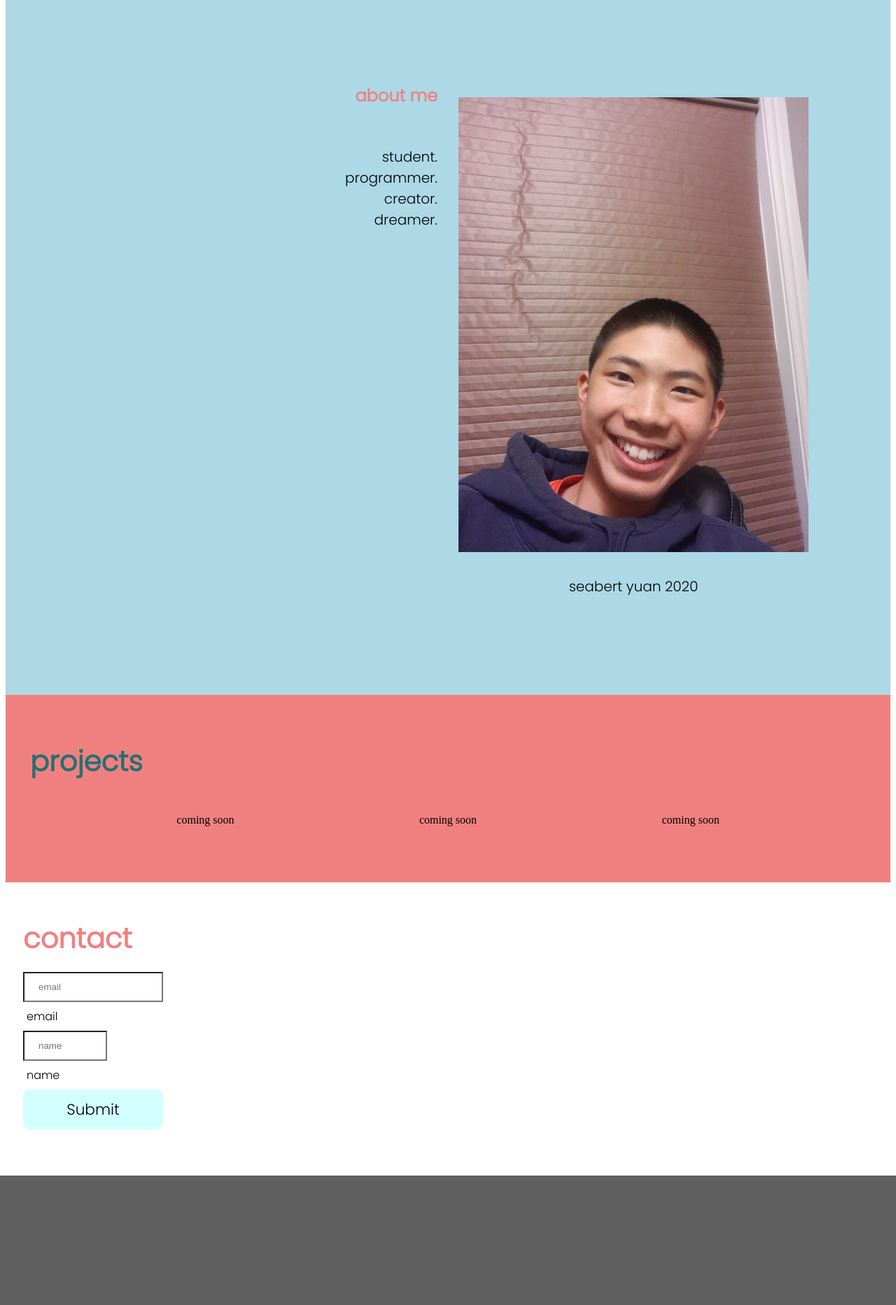
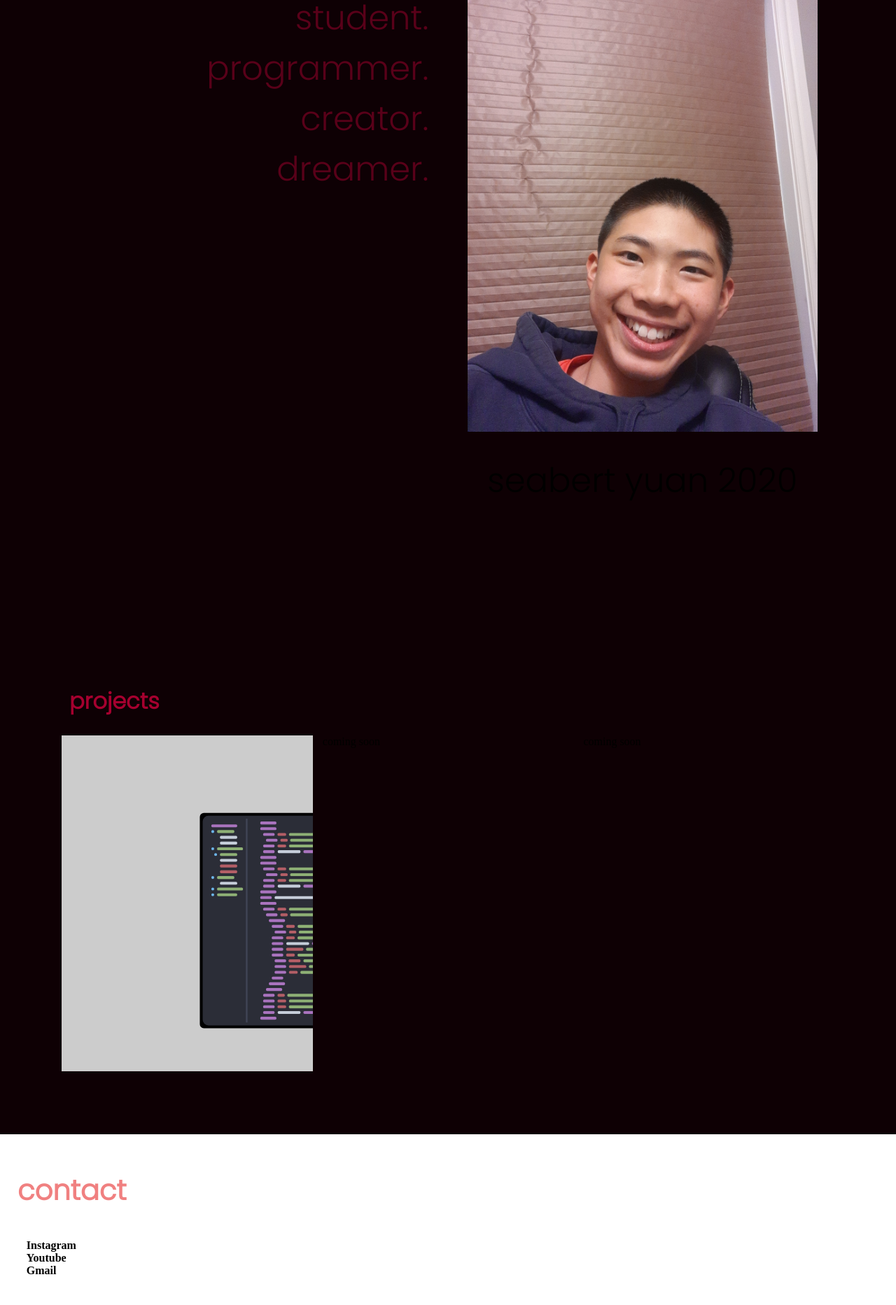
Before and after one commit to SeabertYuan/website, a PHP site: page / in a window 1280 px wide. Shown: the part 1022-2887 px from the top of the page at 70% size. Before the commit the page ends 2702 px from the top, so only its background shows below. Run offline with PHP 8.4, Linux system fonts and the light colour scheme.

Commit message:
major changes asthetically

```diff
--- a/index.html
+++ b/index.html
@@ -62,16 +61,13 @@
         </section>
         <section id="projectSection" class="pageSections">
             <div class="container">
-
                 <div id="projectTitle" class="cell">
                     <h2>projects</h2>
                 </div>
             </div>
             <div class="container">
                 <div class="specialCell">
-                    <div class="cell">
-                        coming soon
-                    </div>
+                    <div id="f1" class="cell"></div>
                     <div class="cell">
                         coming soon
                     </div>
@@ -88,14 +84,15 @@
                 </div>
             </div>
             <div id="inputContainer" class="container">
-                <form id="emailForm">
-                    <input type="text" id="emailEnter" placeholder="email">
-                    <label for="emailEnter">email</label>
-                    <input type="text" id="nameEnter" placeholder="name">
-                    <label for="nameEnter">name</label>
-
-                    <input type="submit" value="Submit">
-                </form>
+                <div id="instagram" class="externalLink">
+                    <h3>Instagram</h3>
+                </div>
+                <div id="youtube" class="externalLink">
+                    <h3>Youtube</h3>
+                </div>
+                <div id="email" class="externalLink">
+                    <h3>Gmail</h3>
+                </div>
             </div>
         </section>
     </body>
--- a/scripts/index.js
+++ b/scripts/index.js
@@ -7,3 +7,31 @@ burger.addEventListener("click", () => {
 
     burger.classList.toggle("toggle");
 });
+
+const quotes = [
+    "don't stop dreaming",
+    "live for yourself",
+    "create against all odds",
+    "you won't know what you have until you lose it",
+    "home-made"
+];
+
+function getRandomInt(max) {
+    return Math.floor(Math.random() * max);
+}
+
+const elmId = "mainSubtitle";
+const value = quotes[getRandomInt(5)];
+
+function updateHTML(elmId, value) {
+  var elem = document.getElementById(elmId);
+  if(typeof elem !== 'undefined' && elem !== null) {
+    elem.textContent = value;
+    console.log("yes");
+  }
+}
+
+$(document).ready(() => {
+    updateHTML(elmId, value);
+  }
+);
--- a/styles/main.css
+++ b/styles/main.css
@@ -8,12 +8,12 @@
 }
 .mainTitle{
     position: relative;
-    font-size: 4em;
+    font-size: 4rem;
     font-family: 'Poppins', sans-serif;
     text-transform: uppercase;
     text-align: center;
     letter-spacing: 10px;
-    color: lightblue;
+    color: #a6002f;
     padding: 10px 0;
     z-index: 2;
     animation-name: name;
@@ -24,14 +24,15 @@
     from {letter-spacing: 5px;}
     to {letter-spacing: 10px;}
 }
-.mainSubtitle{
+#mainSubtitle{
     position: relative;
-    font-size: 3vh;
+    font-size: 2em;
     font-family: 'Poppins', sans-serif;
     text-transform: uppercase;
     text-align: center;
+    padding: 0 30vw;
     letter-spacing: 8px;
-    color: lightcoral;
+    color: #590019;
     z-index: 2;
     animation-name: motto;
     animation-duration: .5s;
@@ -49,7 +50,8 @@
     width: 100%;
     height: 100%;
     z-index: 1;
-    opacity: 0.6;
+    opacity: 0.5;
+    filter: blur(5px);
     background: url(/resources/background-image.jpg);
     background-size: 135%;
     background-repeat: no-repeat;
@@ -61,19 +63,20 @@
 /* About Section */
 #aboutSection{
     display: flex;
-    background-color: lightblue;
+    background-color: #0e0004;
 }
 #aboutTitle{
     text-align: end;
     padding: 0px 15px;
-    font-size: 2vh;
-    color: lightcoral;
+    font-size: 2rem;
+    color: #a6002f;
     font-family: 'Poppins', sans-serif;
 }
 #aboutDesc{
     text-align: right;
     padding: 15px;
-    font-size: 2.5vh;
+    font-size: 3rem;
+    color: #590019;
     font-family: 'Poppins', sans-serif;
     animation-name: slidein;
     animation-duration: 1s;
@@ -102,18 +105,19 @@
     justify-content: center;
     text-align: center;
     padding: 15px;
-    font-size: 2.5vh;
+    font-size: 3rem;
     font-family: 'Poppins', sans-serif;
 }
 
 /* Project Section */
 #projectSection{
-    background-color: lightcoral;
+    background-color: #0e0004;
     display: flex;
     flex-direction: column;
 }
 #projectSection .container{
     padding: 10px;
+    background-color: #0e0004;
 }
 #projectTitle{
     padding: 5px;
@@ -121,8 +125,8 @@
 #projectTitle h2{
     margin: 0;
     padding: 0 20px;
-    font-size: 5vh;
-    color: rgb(39, 111, 114);
+    font-size: 2rem;
+    color: #a6002f;
     font-family: 'Poppins', sans-serif;
 }
 .specialCell{
@@ -132,7 +136,50 @@
     justify-content: space-evenly;
 }
 .specialCell .cell{
-    padding: 20px 30px;
+    height: 60vh;
+    width: 28vw;
+    padding: 0;
+    margin: 0;
+}
+#f1 {
+    position: relative;
+    z-index: 0;
+    background-color: black;
+}
+#f1::before {
+    content: "";
+    display: block;
+    z-index: 1;
+    position: absolute;
+    width: 28vw;
+    height: 60vh;
+    opacity: 1;
+    background-image: url(/resources/coding.svg);
+    background-size: 300%;
+    background-repeat: no-repeat;
+    background-position: 10% 100%;
+    transition: background-size 1.5s linear, background-position 1.5s linear, opacity 0.3s, filter 0.3s;
+}
+#f1::after {
+    content: "I built this entire website from the ground up using only HTML, CSS, and Javascript. In this article I talk about my experiences learning how to do front end development for webpages and some of the challenges I've faced.";
+    font-size: 1.5rem;
+    font-family: 'Poppins', sans-serif;
+    color: #590019;
+    display: none;
+    z-index: 2;
+    position: absolute;
+    width: 20vw;
+    height: 40vh;
+    padding: 10vh 4vw;
+}
+#f1:hover::after {
+    display: block;
+}
+#f1:hover::before {
+    filter: blur(5px);
+    opacity: 0.4;
+    background-size: 320%;
+    background-position: 13% 93%;
 }
 
 /*Contact Form*/
@@ -153,47 +200,6 @@
     color: lightcoral;
     font-family: 'Poppins', sans-serif;
 }
-#emailForm input{
-    background-color: white;
-    padding: 12px 20px;
-    margin: 8px 0;
-    box-sizing: border-box;
-    transition: background-color 0.3s ease;
-}
-#nameEnter{
-    width: 15vh;
-}
-#emailEnter{
-    width: 25vh;
-}
-#emailForm input:focus{
-    background-color: rgb(226, 226, 226);
-}
-#emailForm{
-    display: flex;
-    flex-direction: column;
-}
-#emailForm label{
-    padding: 0 5px;
-    font-size: 2vh;
-    font-family: 'Poppins', sans-serif;
-}
-#emailForm [type=submit]{
-    width: 25vh;
-    background-color: rgb(210, 255, 255);
-    font-size: 135%;
-    font-family: 'Poppins', sans-serif;
-    border: none;
-    border-radius: 10px;
-    transition: background-color 0.3s ease;
-}
-#emailForm [type=submit]:hover{
-    background-color: rgb(210, 245, 245);
-}
-#inputContainer{
-    padding: 0px;
-    margin: 10px 0 50px 0;
-}
 
 @media (max-width:800px){
     .mainContainer:before{
--- a/styles/styles.css
+++ b/styles/styles.css
@@ -1,61 +1,82 @@
+html, body, div, span, applet, object, iframe, h1, h2, h3, h4, h5, h6, p, blockquote, pre, a, abbr, acronym, address, big, cite, code, del, dfn, em, font, img, ins, kbd, q, s, samp, small, strike, strong, sub, sup, tt, var, b, u, i, center, dl, dt, dd, ol, ul, li, fieldset, form, label, legend, caption {
+    margin: 0;
+    padding: 0;
+    border: 0;
+    outline: 0;
+    font-size: 100%;
+    vertical-align: baseline;
+    background: transparent;
+}
+
 .pageSections{
     display:flex;
-    margin:0;
-    padding: 50px 0;
+    margin: 0;
+    padding: 10vh 5vw;
 }
-.container{
-    padding: 50px 0;
-    flex-wrap: wrap;
-    flex-direction: row;
+.container {
+    padding: 5vh 1vw;
 }
-.cell{
+.cell {
     padding: 25px 0;
 }
 
 /* Navigation bar */
-.navBar{
+.navBar {
     display: flex;
-    flex-wrap: nowrap;
-    z-index: 1;
+    z-index: 3;
+    position: fixed;
+    height: 6vh;
+    width: 100vw;
+    background-color: #0e0004;
+    opacity: 0.95;
 }
-.emptyNavSpace{
+.empty {
     display: flex;
-    flex: 2 2 60%;
+    flex-basis: 60vw;
+    flex-shrink: 3;
+    z-index: 3;
 }
-.navLinks{
+.navContainer {
     display: flex;
-    justify-content: flex-end;
-    padding: 10px;
-    flex: 1 0 30%;
+    flex-basis: 40vw;
+    flex-shrink: 0;
+    z-index: 3;
+    align-content: center;
+    justify-content: right;
+}
+.navLinks {
+    display: grid;
+    z-index: 3;
+    grid-template-columns: auto auto auto auto;
+    text-align: center;
+    align-self: center;
+    position: fixed;
 }
 .navLinks a{
-    padding: 0px;
-    margin: 15px;
-    font-size: 2vh;
-    color: black;
+    display: inline-block;
+    position: relative;
+    z-index: 3;
+    margin: 0.25vh 2vw 0.25vh 0;
+    padding: 15px 10px;
+    font-size: 1.3rem;
+    color: #a6002f;
     text-decoration: none;
     font-family: 'Poppins', sans-serif;
 }
-.pageLabel{
-    display: flex;
-    justify-content: flex-start;
-    text-align: center;
-    padding: 10px;
-    flex: 1 0 10%;
+/* navigation bar hover */
+.navLinks a:after {
+    content: "";
+    display: block;
+    position: relative;
+    height: 10%;
+    left: 50%;
+    background: #a6002f;
+    transition: width 0.1s ease 0s, left 0.1s ease 0s;
+    width: 0;
 }
-.pageLabel label{
-    padding: 15px;
-    text-decoration: none;
-    letter-spacing: 5px;
-    font-size: 2.5vh;
-    font-family: 'Poppins', sans-serif;
-}
-.burger{
-    display: none;
-}
-/* navigation bar hover */
-.navLinks a:hover{
-    text-decoration: underline;
+.navLinks a:hover:after {
+    width: 100%;
+    left: 0;
 }
 
 /* mobile */
```
Also changed, not shown: other parts of index.html (+17 -18 lines), pages/about.html (added, +53 -0 lines), pages/projects.html (+22 -21 lines), scripts/projects.js (+12 -2 lines), styles/about.css (added, +9 -0 lines), styles/projects.css (+50 -34 lines), resources/coding.svg (added), resources/coding.svg.2021_05_15_20_36_31.0.svg (added), resources/gallery-images/img-10.jpg (added), resources/gallery-images/img-4.jpg, resources/gallery-images/img-8.jpg (added), 5 other files.
